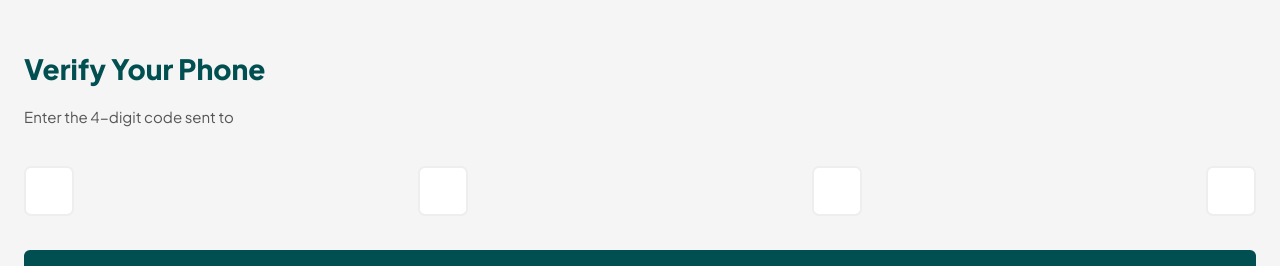
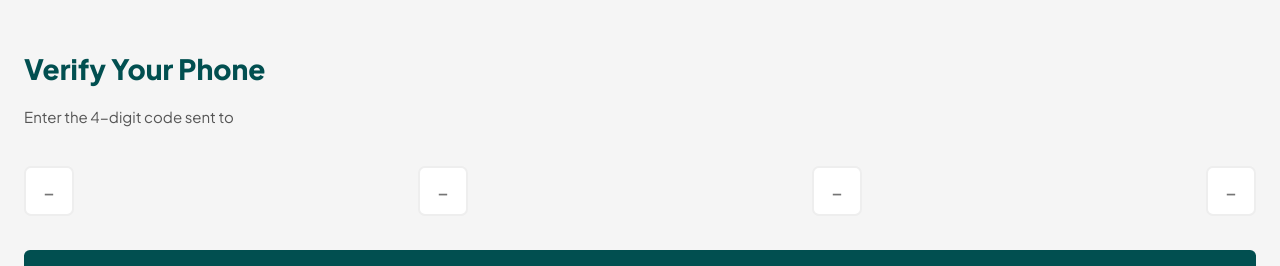
Before and after one commit to ay30bg/droppa, a React (Create React App) app: page /verify in a window 1280 px wide. Shown: the top 266 px of the page. Built offline with nearby package versions, Linux system fonts and the light colour scheme.

Commit message:
Update Verify.jsx

```diff
--- a/src/pages/Verify.jsx
+++ b/src/pages/Verify.jsx
@@ -79,6 +79,7 @@ export default function VerifyPage() {
             type="text"
             maxLength={1}
             value={value}
+            placeholder="-"
             onChange={(e) => handleChange(e, index)}
             onKeyDown={(e) => handleKeyDown(e, index)}
             className="otp-input"
```
